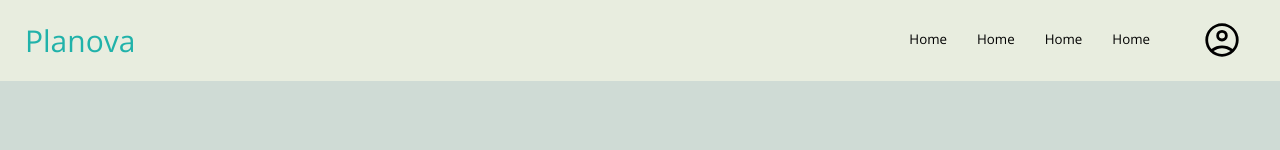
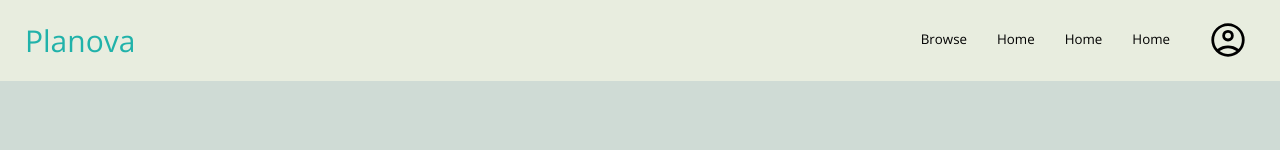
Before and after one commit to DSurya11/Event-Management-System, a React (Vite) app: page / in a window 1280 px wide. Shown: the top 150 px of the page. Built offline with nearby package versions, Linux system fonts and the light colour scheme.

Commit message:
Scroll updated

```diff
--- a/src/App.jsx
+++ b/src/App.jsx
@@ -1,8 +1,9 @@
+import Browse from './Users/Browse.jsx'
 import Home from './Users/Home.jsx'
 function App() {
     return (
         <div className='Main'>
-            <Home></Home>
+            <Home/>
         </div>
     )
 }
--- a/src/Components/Navbar.css
+++ b/src/Components/Navbar.css
@@ -18,7 +18,7 @@
 
 .nb-button {
     position: absolute;
-    right: 120px;
+    right: 100px;
 }
 
 .nb-button .btn {
@@ -47,6 +47,6 @@
     margin-left: 30px;
     position: fixed;
     top: 2.5%;
-    right: 3%;
+    right: 2.5%;
 
 }
--- a/src/Components/Navbar.jsx
+++ b/src/Components/Navbar.jsx
@@ -4,7 +4,7 @@ function Navbar(){
         <div className="navbar">
         <h2 className='title'>Planova</h2>
         <div className='nb-button'>
-            <button className='btn'>Home</button>
+            <button className='btn'>Browse</button>
             <button className='btn'>Home</button>
             <button className='btn'>Home</button>
             <button className='btn'>Home</button>
--- /dev/null
+++ b/src/Users/Browse.css
@@ -0,0 +1,18 @@
+.browse h2{
+    text-align: center;
+    font-weight: 100;
+    padding-top: 20px;
+}
+.searchbox {
+    width: 80%;
+    height: 40px;
+    margin-left: 10%;
+    background-color: #e4faef;
+    border: 0;
+    border-radius: 6px;
+    color: black;
+    text-align: center;
+}
+.searchbox:focus{
+    outline: none;
+}
--- /dev/null
+++ b/src/Users/Browse.jsx
@@ -0,0 +1,13 @@
+import './Browse.css'
+function Browse() {
+    return(
+        <div className="browse">
+            <h2>Find Your Next College Experience</h2>
+            <input className='searchbox' type="text" placeholder="Search here"/>
+            <div className='filters'>
+
+            </div>
+        </div>
+    )
+}
+export default Browse;
--- a/src/Users/Home.css
+++ b/src/Users/Home.css
@@ -1,5 +1,5 @@
 .home {
-    padding-top: 50px;
+    padding-top: 40px;
     text-align: center;
 }
 .home p{
--- a/src/index.css
+++ b/src/index.css
@@ -15,3 +15,10 @@
 .Main{
   margin-top: 80px ;
 }
+html{
+  scrollbar-width: none; /* Firefox */
+  -ms-overflow-style: none; /* Internet Explorer 10+ */
+}
+.html::-webkit-scrollbar {
+  display: none; /* Chrome, Safari, Edge */
+}
```
